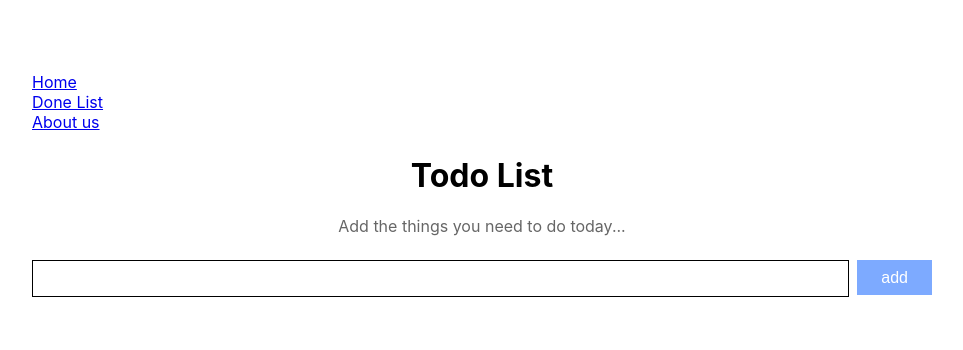
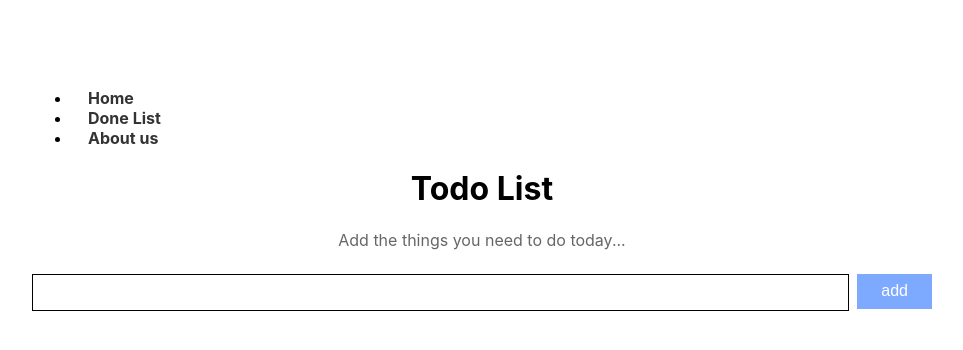
Before and after one commit to yiamns/day10-react-todo, a React (Create React App) app: page / in a window 1280 px wide. Shown: the top 350 px of the page, without its empty margins (158-1121 px from the left). Built offline with nearby package versions, Linux system fonts and the light colour scheme; no server answers.

Commit message:
feat: Update navigation structure and styles for improved layout and user experience

```diff
--- a/package.json
+++ b/package.json
@@ -3,10 +3,12 @@
   "version": "0.1.0",
   "private": true,
   "dependencies": {
+    "@ant-design/icons": "^6.0.2",
     "@testing-library/dom": "^10.4.1",
     "@testing-library/jest-dom": "^6.8.0",
     "@testing-library/react": "^16.3.0",
     "@testing-library/user-event": "^13.5.0",
+    "antd": "^5.27.3",
     "axios": "^1.12.2",
     "react": "^19.1.1",
     "react-dom": "^19.1.1",
--- a/src/App.css
+++ b/src/App.css
@@ -50,7 +50,7 @@ h1 {
 .todo-btn {
   width: 26px;
   height: 36px;
-  background: #eee;
+  background: #E0282E;
   border: 1.5px solid #000;
   border-radius: 0;
   font-size: 16px;
--- a/src/layouts/DefaultLayout.js
+++ b/src/layouts/DefaultLayout.js
@@ -5,11 +5,14 @@ export function DefaultLayout() {
     return (
         <div>
             <header>
-                <nav className="nav-bar">
-                    <Link to="/" style={{marginRight: 16}}>Home</Link>
-                    <Link to="/done" style={{marginRight: 16}}>Done List</Link>
-                    <Link to="/about">About us</Link>
-                </nav>
+                <ul>
+                    <nav className="nav-bar">
+                        <li><Link to="/" style={{marginRight: 16}}>Home</Link></li>
+                        <li><Link to="/done" style={{marginRight: 16}}>Done List</Link></li>
+                        <li><Link to="/about">About us</Link></li>
+                    </nav>
+                </ul>
+
             </header>
             <main>
                 <Outlet/>
@@ -17,3 +20,4 @@ export function DefaultLayout() {
         </div>
     );
 }
+export default DefaultLayout;
--- a/src/layouts/layouts.css
+++ b/src/layouts/layouts.css
@@ -1,8 +1,25 @@
-/* src/layouts/DefaultLayout.css */
-.nav-bar {
-    margin-bottom: 24px;
-    text-align: center;
+.nav-bar ul {
+    list-style: none;
     display: flex;
-    flex-direction: column;
-    align-items: flex-start;
+    padding: 0;
+    margin: 0;
+    background: #f5f5f5;
 }
+
+.nav-bar li {
+    margin-right: 24px;
+}
+
+.nav-bar a {
+    text-decoration: none;
+    color: #333;
+    font-weight: bold;
+    padding: 8px 16px;
+    border-radius: 4px;
+    transition: background 0.2s;
+}
+
+.nav-bar a:hover {
+    background: #e6f7ff;
+    color: #1890ff;
+}
```
Also changed, not shown: 1 other file (tests, documents, lock files or other folders).
